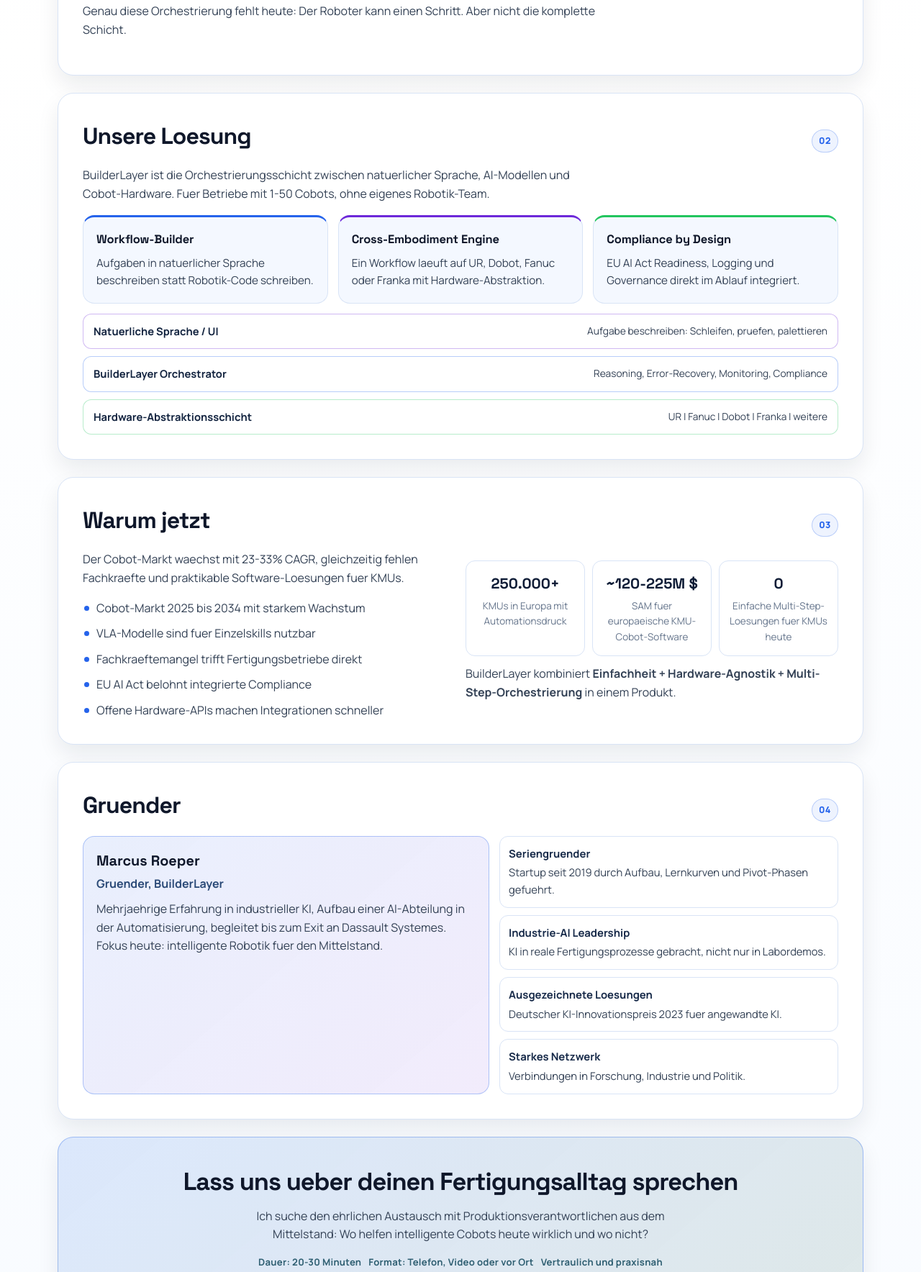
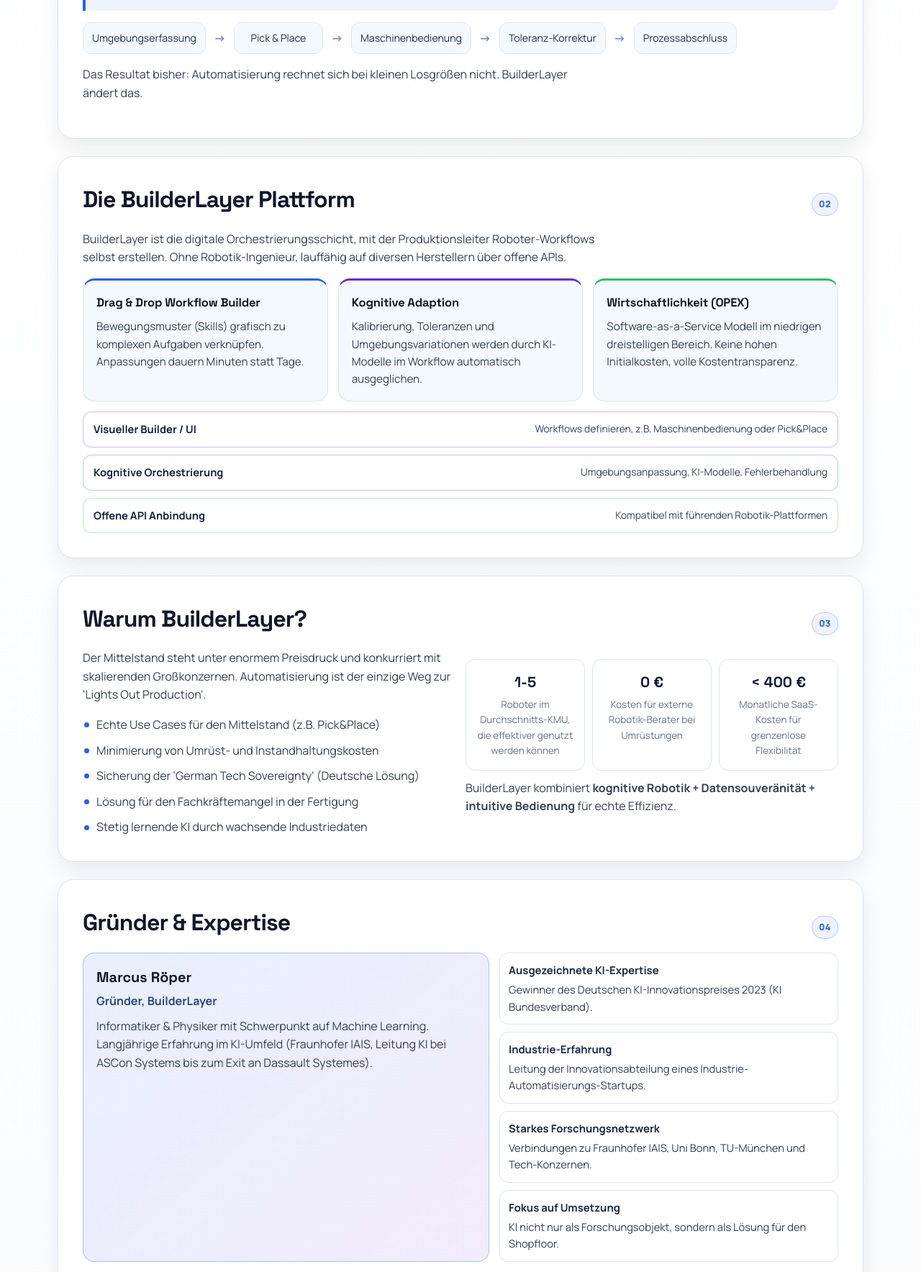
Before and after one commit to captainArrcus/BuilderLayer_Website, a plain HTML site: page index.html in a window 1280 px wide. Shown: the part 943-2711 px from the top of the page at 72% size. Drawn offline with Linux system fonts and the light colour scheme.

Commit message:
better wording

```diff
--- a/index.html
+++ b/index.html
@@ -35,7 +35,7 @@
       </div>
 
       <div class="hero-actions">
-        <a class="btn btn-primary" href="mailto:marcus@builderlayer.com?subject=BuilderLayer%20Gespaech" data-i18n="heroCtaPrimary"></a>
+        <a class="btn btn-primary" href="mailto:info@builderlayer.com?subject=BuilderLayer%20Potenzialanalyse" data-i18n="heroCtaPrimary"></a>
         <a class="btn btn-ghost" href="#problem" data-i18n="heroCtaSecondary"></a>
       </div>
     </section>
@@ -166,7 +166,7 @@
         <span data-i18n="callMetaThree"></span>
       </div>
       <div class="hero-actions" style="justify-content:center; margin-top:18px;">
-        <a class="btn btn-primary" href="mailto:marcus@builderlayer.com?subject=BuilderLayer%20Call" data-i18n="callCta"></a>
+        <a class="btn btn-primary" href="mailto:marcus@builderlayer.com?subject=BuilderLayer%20Pilotprojekt" data-i18n="callCta"></a>
       </div>
     </section>
 
@@ -196,71 +196,71 @@
 
     const translations = {
       de: {
-        headerTagline: "Die fehlende Schicht zwischen Cobot und produktiver Aufgabe",
-        heroEyebrow: "AI-native Cobot Orchestrierung",
-        heroTitle: "Dein Cobot kann greifen. <strong>Wir bringen ihm bei, die ganze Schicht zu uebernehmen.</strong>",
-        heroCopy: "VLA-Modelle koennen einzelne Skills wie Greifen oder Schleifen. BuilderLayer macht daraus robuste Multi-Step-Workflows mit Logik, Fehlerbehandlung und Compliance.",
-        badgeOne: "AI-native",
-        badgeTwo: "Hardware-agnostisch",
-        badgeThree: "KMU-first",
-        heroCtaPrimary: "20-30 Min. Austausch buchen",
-        heroCtaSecondary: "Problem verstehen",
-        problemHeading: "Das Problem",
-        problemLead: "Cobots lernen schnell einzelne Handgriffe. In der Praxis braucht der Mittelstand aber keine Einzelskills, sondern <strong>zuverlaessige Prozessketten</strong>.",
-        problemStatement: "Ein Skill ist keine Aufgabe. Eine Aufgabe ist eine Kette aus Skills, Kontext, Entscheidungen und Recovery.",
-        flowOne: "Schleifen",
-        flowTwo: "QA-Check",
-        flowThree: "Nachschleifen",
-        flowFour: "Palettieren",
-        flowFive: "Naechster Job",
-        problemOutro: "Genau diese Orchestrierung fehlt heute: Der Roboter kann einen Schritt. Aber nicht die komplette Schicht.",
-        solutionHeading: "Unsere Loesung",
-        solutionLead: "BuilderLayer ist die Orchestrierungsschicht zwischen natuerlicher Sprache, AI-Modellen und Cobot-Hardware. Fuer Betriebe mit 1-50 Cobots, ohne eigenes Robotik-Team.",
-        pillarOneTitle: "Workflow-Builder",
-        pillarOneBody: "Aufgaben in natuerlicher Sprache beschreiben statt Robotik-Code schreiben.",
-        pillarTwoTitle: "Cross-Embodiment Engine",
-        pillarTwoBody: "Ein Workflow laeuft auf UR, Dobot, Fanuc oder Franka mit Hardware-Abstraktion.",
-        pillarThreeTitle: "Compliance by Design",
-        pillarThreeBody: "EU AI Act Readiness, Logging und Governance direkt im Ablauf integriert.",
-        layerTopTitle: "Natuerliche Sprache / UI",
-        layerTopBody: "Aufgabe beschreiben: Schleifen, pruefen, palettieren",
-        layerMidTitle: "BuilderLayer Orchestrator",
-        layerMidBody: "Reasoning, Error-Recovery, Monitoring, Compliance",
-        layerLowTitle: "Hardware-Abstraktionsschicht",
-        layerLowBody: "UR | Fanuc | Dobot | Franka | weitere",
-        marketHeading: "Warum jetzt",
-        marketLead: "Der Cobot-Markt waechst mit 23-33% CAGR, gleichzeitig fehlen Fachkraefte und praktikable Software-Loesungen fuer KMUs.",
-        whyOne: "Cobot-Markt 2025 bis 2034 mit starkem Wachstum",
-        whyTwo: "VLA-Modelle sind fuer Einzelskills nutzbar",
-        whyThree: "Fachkraeftemangel trifft Fertigungsbetriebe direkt",
-        whyFour: "EU AI Act belohnt integrierte Compliance",
-        whyFive: "Offene Hardware-APIs machen Integrationen schneller",
-        statOneValue: "250.000+",
-        statOneLabel: "KMUs in Europa mit Automationsdruck",
-        statTwoValue: "~120-225M $",
-        statTwoLabel: "SAM fuer europaeische KMU-Cobot-Software",
-        statThreeValue: "0",
-        statThreeLabel: "Einfache Multi-Step-Loesungen fuer KMUs heute",
-        marketTail: "BuilderLayer kombiniert <strong>Einfachheit + Hardware-Agnostik + Multi-Step-Orchestrierung</strong> in einem Produkt.",
-        founderHeading: "Gruender",
-        founderName: "Marcus Roeper",
-        founderRole: "Gruender, BuilderLayer",
-        founderBio: "Mehrjaehrige Erfahrung in industrieller KI, Aufbau einer AI-Abteilung in der Automatisierung, begleitet bis zum Exit an Dassault Systemes. Fokus heute: intelligente Robotik fuer den Mittelstand.",
-        credOneTitle: "Seriengruender",
-        credOneBody: "Startup seit 2019 durch Aufbau, Lernkurven und Pivot-Phasen gefuehrt.",
-        credTwoTitle: "Industrie-AI Leadership",
-        credTwoBody: "KI in reale Fertigungsprozesse gebracht, nicht nur in Labordemos.",
-        credThreeTitle: "Ausgezeichnete Loesungen",
-        credThreeBody: "Deutscher KI-Innovationspreis 2023 fuer angewandte KI.",
-        credFourTitle: "Starkes Netzwerk",
-        credFourBody: "Verbindungen in Forschung, Industrie und Politik.",
-        callHeading: "Lass uns ueber deinen Fertigungsalltag sprechen",
-        callBody: "Ich suche den ehrlichen Austausch mit Produktionsverantwortlichen aus dem Mittelstand: Wo helfen intelligente Cobots heute wirklich und wo nicht?",
-        callMetaOne: "Dauer: 20-30 Minuten",
-        callMetaTwo: "Format: Telefon, Video oder vor Ort",
-        callMetaThree: "Vertraulich und praxisnah",
-        callCta: "Gespaech starten",
-        footerLeft: "BuilderLayer | AI-native Orchestrierung fuer Cobots",
+        headerTagline: "Kognitive Robotik und adaptive Automatisierung für den Mittelstand",
+        heroEyebrow: "Next Generation Productivity",
+        heroTitle: "Kognitive Robotik für messbare Produktivitätssprünge. <strong>Ohne Programmieraufwand.</strong>",
+        heroCopy: "BuilderLayer verknüpft Roboter-Skills per Drag & Drop zu adaptiven Workflows. Für flexible Automatisierung ohne hohe Initialkosten (CAPEX) – die Antwort auf den Fachkräftemangel.",
+        badgeOne: "KI-gestützte Workflows",
+        badgeTwo: "Hardware-unabhängig",
+        badgeThree: "SaaS für KMU",
+        heroCtaPrimary: "Potenzialanalyse buchen",
+        heroCtaSecondary: "Use Cases entdecken",
+        problemHeading: "Die Herausforderung",
+        problemLead: "Klassische Robotik erfordert teure Experten für jede Umrüstung. In dynamischen KMU-Produktionen bedeutet das: <strong>Hohe Kosten und ungenutzte Roboter</strong> bei Produktionswechseln.",
+        problemStatement: "Starre Programmierung verhindert flexible Automatisierung. Gebraucht wird eine dynamische Orchestrierung, die Rüstkosten drastisch senkt.",
+        flowOne: "Umgebungserfassung",
+        flowTwo: "Pick & Place",
+        flowThree: "Maschinenbedienung",
+        flowFour: "Toleranz-Korrektur",
+        flowFive: "Prozessabschluss",
+        problemOutro: "Das Resultat bisher: Automatisierung rechnet sich bei kleinen Losgrößen nicht. BuilderLayer ändert das.",
+        solutionHeading: "Die BuilderLayer Plattform",
+        solutionLead: "BuilderLayer ist die digitale Orchestrierungsschicht, mit der Produktionsleiter Roboter-Workflows selbst erstellen. Ohne Robotik-Ingenieur, lauffähig auf diversen Herstellern über offene APIs.",
+        pillarOneTitle: "Drag & Drop Workflow Builder",
+        pillarOneBody: "Bewegungsmuster (Skills) grafisch zu komplexen Aufgaben verknüpfen. Anpassungen dauern Minuten statt Tage.",
+        pillarTwoTitle: "Kognitive Adaption",
+        pillarTwoBody: "Kalibrierung, Toleranzen und Umgebungsvariationen werden durch KI-Modelle im Workflow automatisch ausgeglichen.",
+        pillarThreeTitle: "Wirtschaftlichkeit (OPEX)",
+        pillarThreeBody: "Software-as-a-Service Modell im niedrigen dreistelligen Bereich. Keine hohen Initialkosten, volle Kostentransparenz.",
+        layerTopTitle: "Visueller Builder / UI",
+        layerTopBody: "Workflows definieren, z.B. Maschinenbedienung oder Pick&Place",
+        layerMidTitle: "Kognitive Orchestrierung",
+        layerMidBody: "Umgebungsanpassung, KI-Modelle, Fehlerbehandlung",
+        layerLowTitle: "Offene API Anbindung",
+        layerLowBody: "Kompatibel mit führenden Robotik-Plattformen",
+        marketHeading: "Warum BuilderLayer?",
+        marketLead: "Der Mittelstand steht unter enormem Preisdruck und konkurriert mit skalierenden Großkonzernen. Automatisierung ist der einzige Weg zur 'Lights Out Production'.",
+        whyOne: "Echte Use Cases für den Mittelstand (z.B. Pick&Place)",
+        whyTwo: "Minimierung von Umrüst- und Instandhaltungskosten",
+        whyThree: "Sicherung der 'German Tech Sovereignty' (Deutsche Lösung)",
+        whyFour: "Lösung für den Fachkräftemangel in der Fertigung",
+        whyFive: "Stetig lernende KI durch wachsende Industriedaten",
+        statOneValue: "1-5",
+        statOneLabel: "Roboter im Durchschnitts-KMU, die effektiver genutzt werden können",
+        statTwoValue: "0 €",
+        statTwoLabel: "Kosten für externe Robotik-Berater bei Umrüstungen",
+        statThreeValue: "< 400 €",
+        statThreeLabel: "Monatliche SaaS-Kosten für grenzenlose Flexibilität",
+        marketTail: "BuilderLayer kombiniert <strong>kognitive Robotik + Datensouveränität + intuitive Bedienung</strong> für echte Effizienz.",
+        founderHeading: "Gründer & Expertise",
+        founderName: "Marcus Röper",
+        founderRole: "Gründer, BuilderLayer",
+        founderBio: "Informatiker & Physiker mit Schwerpunkt auf Machine Learning. Langjährige Erfahrung im KI-Umfeld (Fraunhofer IAIS, Leitung KI bei ASCon Systems bis zum Exit an Dassault Systemes).",
+        credOneTitle: "Ausgezeichnete KI-Expertise",
+        credOneBody: "Gewinner des Deutschen KI-Innovationspreises 2023 (KI Bundesverband).",
+        credTwoTitle: "Industrie-Erfahrung",
+        credTwoBody: "Leitung der Innovationsabteilung eines Industrie-Automatisierungs-Startups.",
+        credThreeTitle: "Starkes Forschungsnetzwerk",
+        credThreeBody: "Verbindungen zu Fraunhofer IAIS, Uni Bonn, TU-München und Tech-Konzernen.",
+        credFourTitle: "Fokus auf Umsetzung",
+        credFourBody: "KI nicht nur als Forschungsobjekt, sondern als Lösung für den Shopfloor.",
+        callHeading: "Bereit für den Produktivitätssprung?",
+        callBody: "Wir suchen mittelständische Produktionsunternehmen (50-250 MA) als Pilotpartner für smarte Automatisierung. Evaluieren Sie unsere Plattform im Rahmen eines Co-Entwicklungsprojekts.",
+        callMetaOne: "Fokus: Unternehmen mit ungenutztem Roboter-Potenzial",
+        callMetaTwo: "Vorteil: Kostenlose Testphase & enge Betreuung",
+        callMetaThree: "Ziel: Echte, messbare Effizienzsteigerung",
+        callCta: "Pilotprojekt anfragen",
+        footerLeft: "BuilderLayer | Kognitive Robotik für den Mittelstand",
         footerRight: "Kontakt: marcus@builderlayer.com",
         footerImprint: "Impressum",
         footerPrivacy: "Datenschutz"
```
Also changed, not shown: datenschutz.html (+4 -28 lines).
